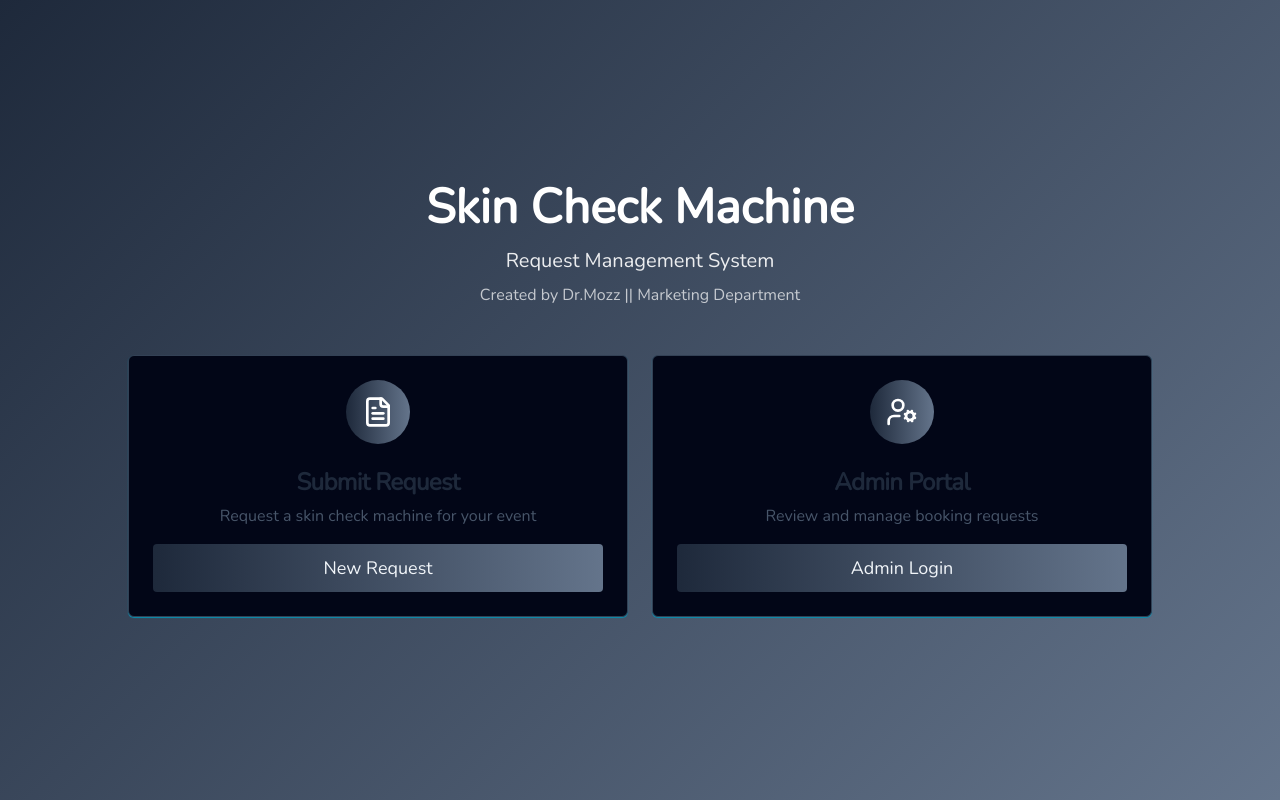
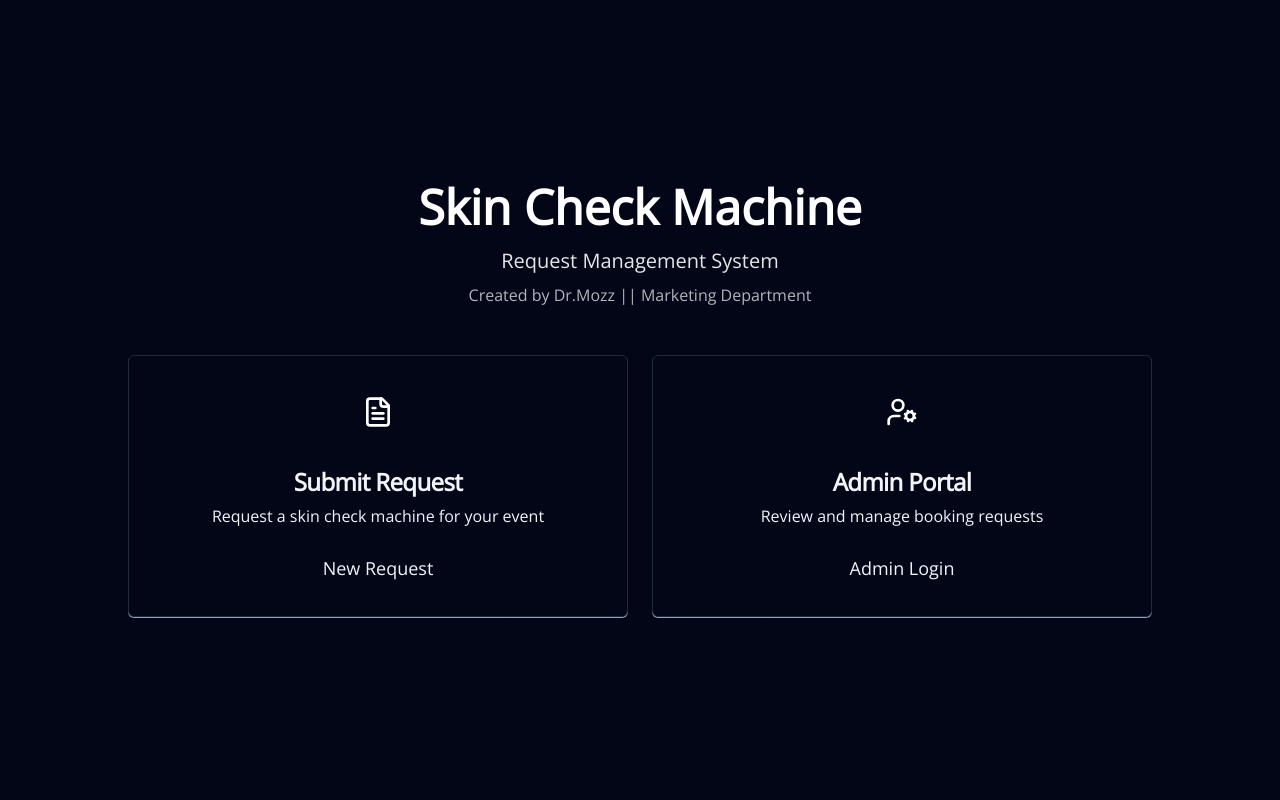
Before and after one commit to FlowloCreative/scm-reqform, a React (Vite) app: page / in a window 1280 px wide. Built offline with nearby package versions, Linux system fonts and the light colour scheme; the HTML template or start-up script is replaced by a standard one.

Commit message:
Manually updated project theme
Applied theme in Lovable

```diff
--- a/src/index.css
+++ b/src/index.css
@@ -6,6 +6,7 @@
 @import url("https://fonts.googleapis.com/css2?family=Inter:wght@400;500;600;700&display=swap");
 @import url("https://fonts.googleapis.com/css2?family=Space+Mono:wght@400;700&display=swap");
 @import url("https://fonts.googleapis.com/css2?family=Nunito&display=swap");
+@import url("https://fonts.googleapis.com/css2?family=Open+Sans&display=swap");
 @tailwind base;
 @tailwind components;
 @tailwind utilities;
@@ -20,31 +21,31 @@ All colors MUST be HSL.
     --foreground: 210 40% 96.0784%;
 
     --card: 229 84% 4.902%;
-    --card-foreground: 217 32.5843% 17.451%;
+    --card-foreground: 210 40% 96.0784%;
 
     --popover: 217 32.5843% 17.451%;
-    --popover-foreground: 210 40% 96.0784%;
+    --popover-foreground: 171 76.9231% 64.3137%;
 
-    --primary: 217 32.5843% 17.451%;
+    --primary: 229 84% 4.902%;
     --primary-foreground: 210 40% 96.0784%;
 
     --primary-gradient: linear-gradient(135deg, hsl(254 73% 65%), hsl(270 50% 60%));
 
-    --secondary: 217 32.5843% 17.451%;
+    --secondary: 229 84% 4.902%;
     --secondary-foreground: 210 40% 96.0784%;
 
-    --muted: 215 16.318% 46.8627%;
-    --muted-foreground: 215 19.3182% 34.5098%;
+    --muted: 222 47.3684% 11.1765%;
+    --muted-foreground: 210 40% 96.0784%;
 
-    --accent: 215 16.318% 46.8627%;
-    --accent-foreground: 215 20.2247% 65.098%;
+    --accent: 229 84% 4.902%;
+    --accent-foreground: 210 40% 96.0784%;
 
-    --destructive: 215 19.3182% 34.5098%;
+    --destructive: 198 93.2039% 59.6078%;
     --destructive-foreground: 210 40% 96.0784%;
 
-    --border: 215 25% 26.6667%;
-    --input: 215 25% 26.6667%;
-    --ring: 215 16.318% 46.8627%;
+    --border: 217 32.5843% 17.451%;
+    --input: 217 32.5843% 17.451%;
+    --ring: 215 19.3182% 34.5098%;
 
     --radius: 0.375rem;
 
@@ -76,7 +77,7 @@ All colors MUST be HSL.
 
     --sidebar: 248 0.3% 98.4%;
 
-    --font-sans: Nunito, ui-sans-serif, system-ui, sans-serif, Apple Color Emoji, Segoe UI Emoji, Segoe UI Symbol, Noto Color Emoji;
+    --font-sans: "Open Sans", ui-sans-serif, system-ui, sans-serif, Apple Color Emoji, Segoe UI Emoji, Segoe UI Symbol, Noto Color Emoji;
 
     --font-serif: ui-serif, Georgia, Cambria, "Times New Roman", Times, serif;
 
@@ -86,13 +87,13 @@ All colors MUST be HSL.
 
     --shadow-xs: 0 1px 3px 0px hsl(0 0% 0% / 0.05);
 
-    --shadow-sm: 0px 1px 1px 0px hsl(192, 91%, 36%);
+    --shadow-sm: 0px 1px 0px 0px hsl(215, 20%, 65%);
 
-    --shadow: 0px 1px 1px 0px hsl(192, 91%, 36%);
+    --shadow: 0px 1px 0px 0px hsl(215, 20%, 65%);
 
-    --shadow-md: 0px 1px 1.5px 0px hsl(192, 91%, 36%);
+    --shadow-md: 0px 1px 0px 0px hsl(215, 20%, 65%);
 
-    --shadow-lg: 0px 1px 2.5px 0px hsl(192, 91%, 36%);
+    --shadow-lg: 0px 1px 0px 0px hsl(215, 20%, 65%);
 
     --shadow-xl: 0 1px 3px 0px hsl(0 0% 0% / 0.1), 0 8px 10px -1px hsl(0 0% 0% / 0.1);
 
@@ -147,12 +148,13 @@ All colors MUST be HSL.
     --sidebar: 266 4% 20.8%;
     --shadow-2xs: 0 1px 3px 0px hsl(0 0% 0% / 0.05);
     --shadow-xs: 0 1px 3px 0px hsl(0 0% 0% / 0.05);
-    --shadow-sm: 0 1px 3px 0px hsl(0 0% 0% / 0.1), 0 1px 2px -1px hsl(0 0% 0% / 0.1);
-    --shadow: 0 1px 3px 0px hsl(0 0% 0% / 0.1), 0 1px 2px -1px hsl(0 0% 0% / 0.1);
-    --shadow-md: 0 1px 3px 0px hsl(0 0% 0% / 0.1), 0 2px 4px -1px hsl(0 0% 0% / 0.1);
-    --shadow-lg: 0 1px 3px 0px hsl(0 0% 0% / 0.1), 0 4px 6px -1px hsl(0 0% 0% / 0.1);
+    --shadow-sm: 0px 1px 0px 0px hsl(215, 20%, 65%);
+    --shadow: 0px 1px 0px 0px hsl(215, 20%, 65%);
+    --shadow-md: 0px 1px 0px 0px hsl(215, 20%, 65%);
+    --shadow-lg: 0px 1px 0px 0px hsl(215, 20%, 65%);
     --shadow-xl: 0 1px 3px 0px hsl(0 0% 0% / 0.1), 0 8px 10px -1px hsl(0 0% 0% / 0.1);
     --shadow-2xl: 0 1px 3px 0px hsl(0 0% 0% / 0.25);
+    --font-sans: "Open Sans", ui-sans-serif, system-ui, sans-serif, Apple Color Emoji, Segoe UI Emoji, Segoe UI Symbol, Noto Color Emoji;
   }
 }
 
--- a/tailwind.config.ts
+++ b/tailwind.config.ts
@@ -96,7 +96,7 @@ export default {
   		},
   		fontFamily: {
   			sans: [
-  				'Nunito',
+  				'Open Sans',
   				'ui-sans-serif',
   				'system-ui',
   				'sans-serif',
```
